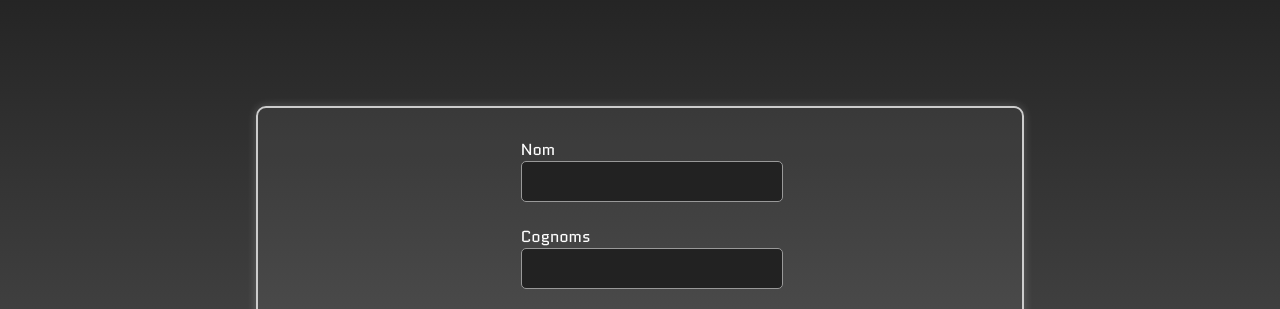
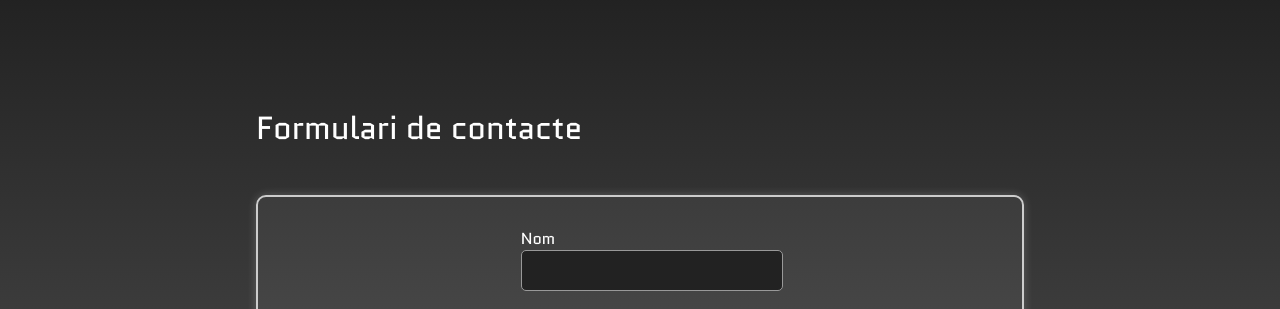
Before and after one commit to IvanGonzalez15/Exercicis-Ivan-Gonzalez, a plain HTML site: page Botiga/Formulari.html in a window 1280 px wide. Shown: the part 427-736 px from the top of the page. Drawn offline with Linux system fonts and the light colour scheme.

Commit message:
Correcciones

```diff
--- a/Botiga/Formulari.html
+++ b/Botiga/Formulari.html
@@ -26,6 +26,10 @@
         <br>
         <br>
         </header>
+
+        <div class="h1form">
+            <h1 class="quantico-regular">Formulari de contacte</h1>
+        </div>
 
     <br>
     <div class="Formulari">
--- a/Botiga/style.css
+++ b/Botiga/style.css
@@ -214,6 +214,11 @@ nav a:hover, nav a:active {
 
 }
 
+.h1form h1{
+  display: flex;
+  margin-left: 20%;
+}
+
 .Formulari {
   background-color: rgba(255, 255, 255, 0.05);
   border: 2px solid #ccc;
@@ -265,7 +270,7 @@ nav a:hover, nav a:active {
   color: white;
   font-family: "Quantico", sans-serif;
   cursor: pointer ;
-  margin-bottom: 55%;
+  margin-bottom: 60%;
 }
 
 .Formulari input[type="textqueixa" ] {
```
